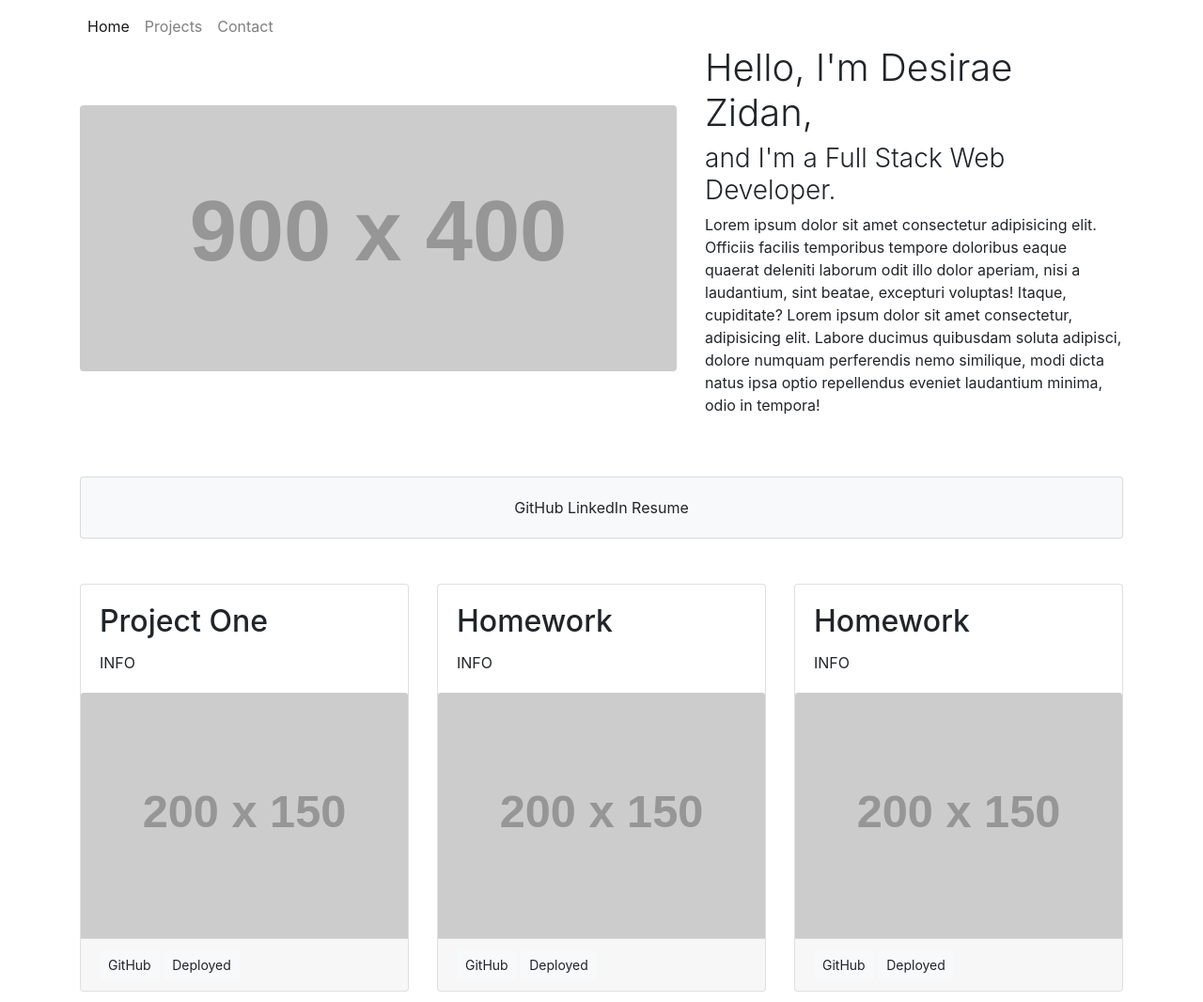
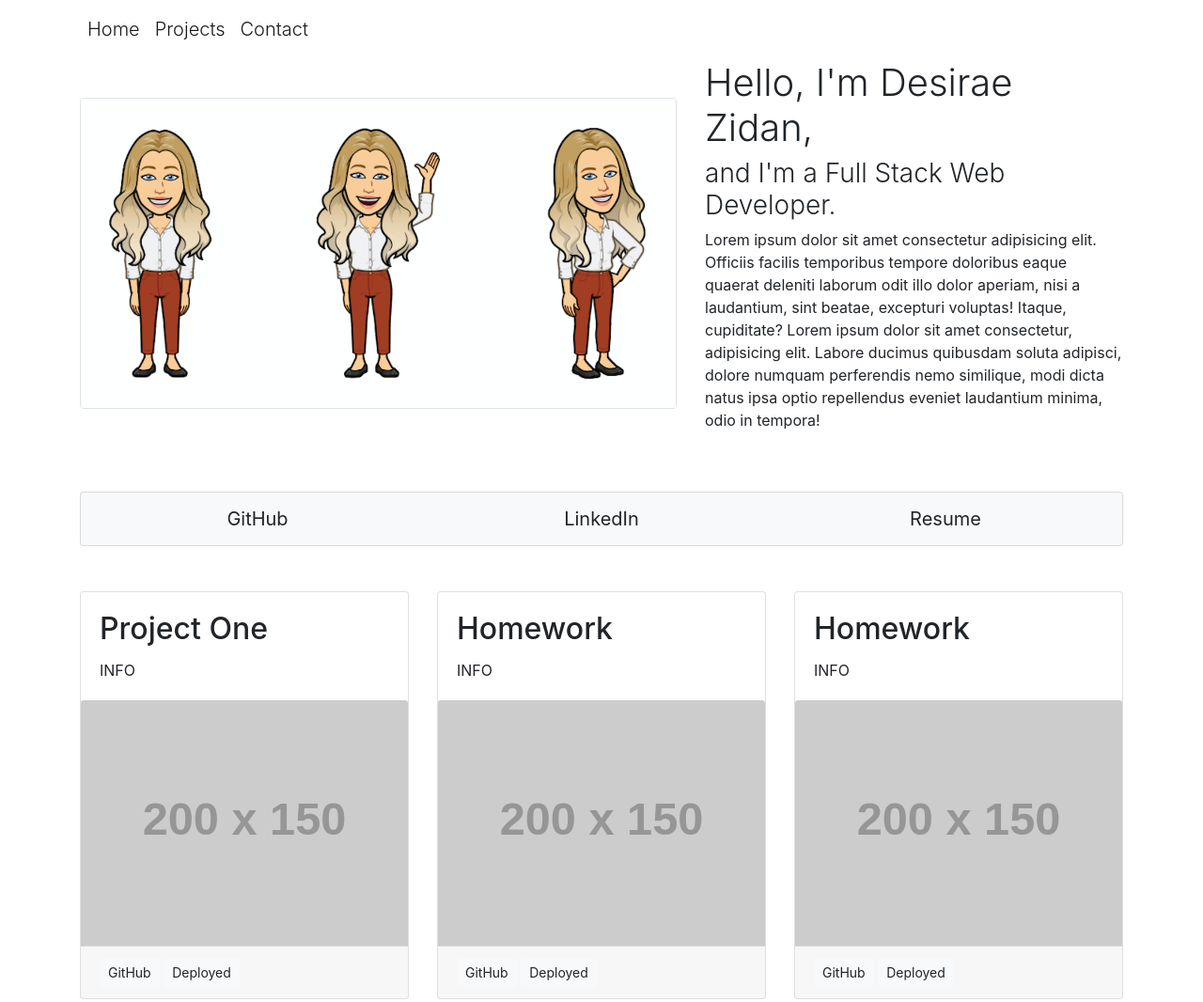
Before and after one commit to zidandesirae/8-UpdatedPortfolioPage, a plain HTML site: page index.html in a window 1280 px wide. Shown: the top 1066 px of the page at 94% size. Drawn offline with nearby package versions, Linux system fonts and the light colour scheme; placeholder pictures from the web are drawn by us.

Commit message:
updated html and css

```diff
--- a/index.html
+++ b/index.html
@@ -18,9 +18,9 @@
       </button>
       <div class="collapse navbar-collapse" id="navbarResponsive">
         <div class="navbar-nav">
-          <a class="nav-item nav-link active" href="#">Home <span class="sr-only">(current)</span></a>
-          <a class="nav-item nav-link" href="#">Projects</a>
-          <a class="nav-item nav-link" href="#">Contact</a>
+          <a class="nav-item nav-link active lead" href="#">Home <span class="sr-only">(current)</span></a>
+          <a class="nav-item nav-link active lead" href="#">Projects</a>
+          <a class="nav-item nav-link active lead" href="#">Contact</a>
         </div>
       </div>
     </div>
@@ -33,7 +33,7 @@
     <!-- Heading Row -->
     <div class="row align-items-center my-5 topMargin">
       <div class="col-lg-7 ">
-        <img class="img-fluid rounded mb-4 mb-lg-0" src="http://placehold.it/900x400" alt="">
+        <img class="img-fluid border rounded mb-4 mb-lg-0" src="placeholderPhoto.jpg" alt="">
       </div>
       <!-- /.col-lg-8 -->
       <div class="col-lg-5">
@@ -47,8 +47,18 @@
 
     <!-- Links to personal pages -->
     <div class="card bg-light my-5 text-center">
-      <div class="card-body">
-        <p class="m-0">GitHub    LinkedIn    Resume</p>
+      <div class="card-body py-1">
+            <div class="row">
+                <div class="col-4">
+                    <a class="btn btn-light btn-lg" href="#" role="button">GitHub</a>
+                </div>
+                <div class="col-4">
+                    <a class="btn btn-light btn-lg" href="#" role="button">LinkedIn</a>
+                </div>
+                <div class="col-4">
+                    <a class="btn btn-light btn-lg" href="#" role="button">Resume</a>
+                </div>
+            </div>
       </div>
     </div>
 
@@ -62,8 +72,8 @@
           </div>
           <img src="http://placehold.it/200x150" class="card-img-top" alt="...">
           <div class="card-footer">
-            <a href="#" class="btn btn-light btn-sm">GitHub</a>
-            <a href="#" class="btn btn-light btn-sm">Deployed</a>
+            <a href="https://github.com/Evan-M-Py/projectOne" class="btn btn-light btn-sm" target="_blank">GitHub</a>
+            <a href="https://evan-m-py.github.io/projectOne/" class="btn btn-light btn-sm" target="_blank">Deployed</a>
           </div>
         </div>
       </div>
@@ -76,8 +86,8 @@
           </div>
           <img src="http://placehold.it/200x150" class="card-img-top" alt="...">
           <div class="card-footer">
-            <a href="#" class="btn btn-light btn-sm">GitHub</a>
-            <a href="#" class="btn btn-light btn-sm">Deployed</a>
+            <a href="#" class="btn btn-light btn-sm" target="_blank">GitHub</a>
+            <a href="#" class="btn btn-light btn-sm" target="_blank">Deployed</a>
           </div>
         </div>
       </div>
@@ -90,8 +100,8 @@
           </div>
           <img src="http://placehold.it/200x150" class="card-img-top" alt="...">
           <div class="card-footer">
-            <a href="#" class="btn btn-light btn-sm">GitHub</a>
-            <a href="#" class="btn btn-light btn-sm">Deployed</a>
+            <a href="#" class="btn btn-light btn-sm" target="_blank">GitHub</a>
+            <a href="#" class="btn btn-light btn-sm" target="_blank">Deployed</a>
           </div>
         </div>
       </div>
--- a/style.css
+++ b/style.css
@@ -0,0 +1,7 @@
+.topMargin {
+    margin-top: 4rem!important;
+}
+
+.border {
+    border-color: rgba(0,0,0,.125);
+}
```
Also changed, not shown: package.json (deleted, +0 -22 lines), placeholderPhoto.jpg (added), 1 other file.
